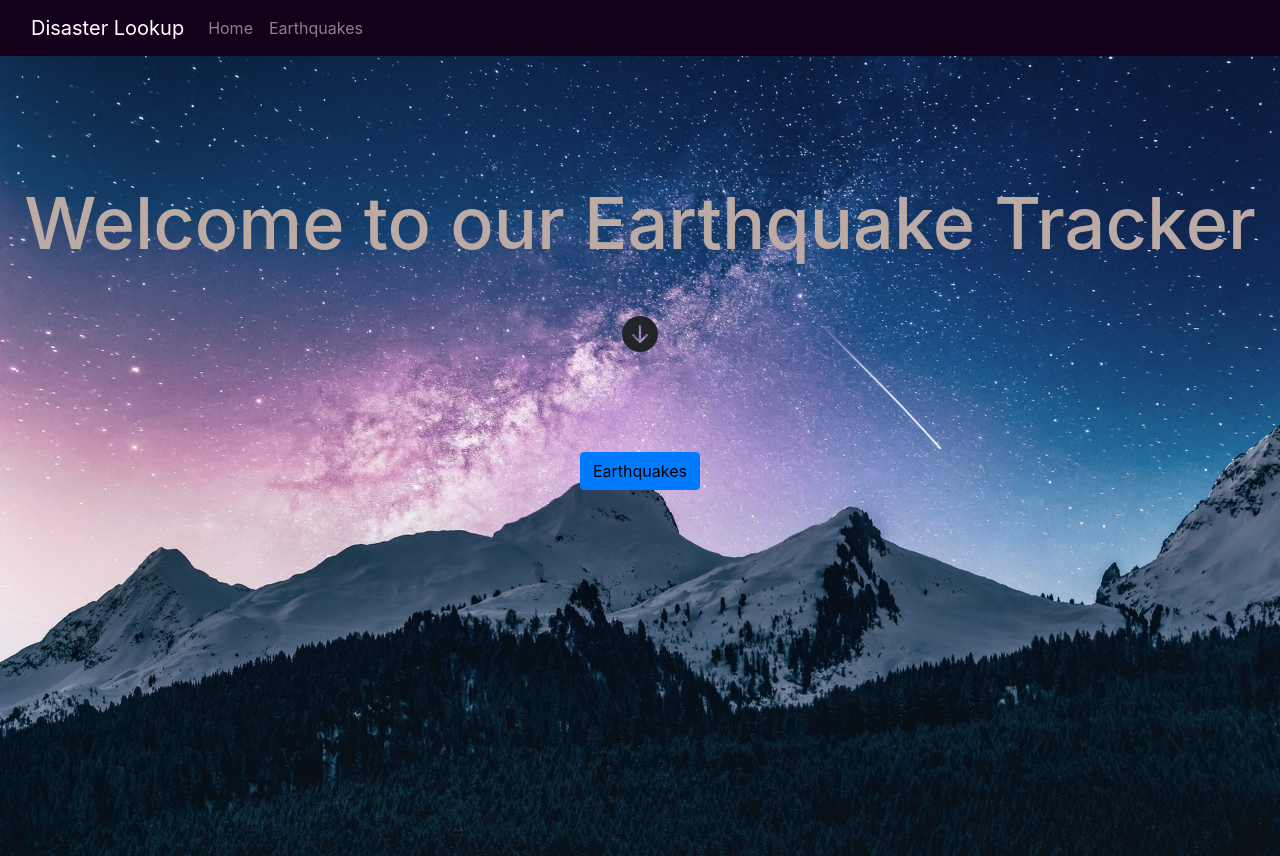
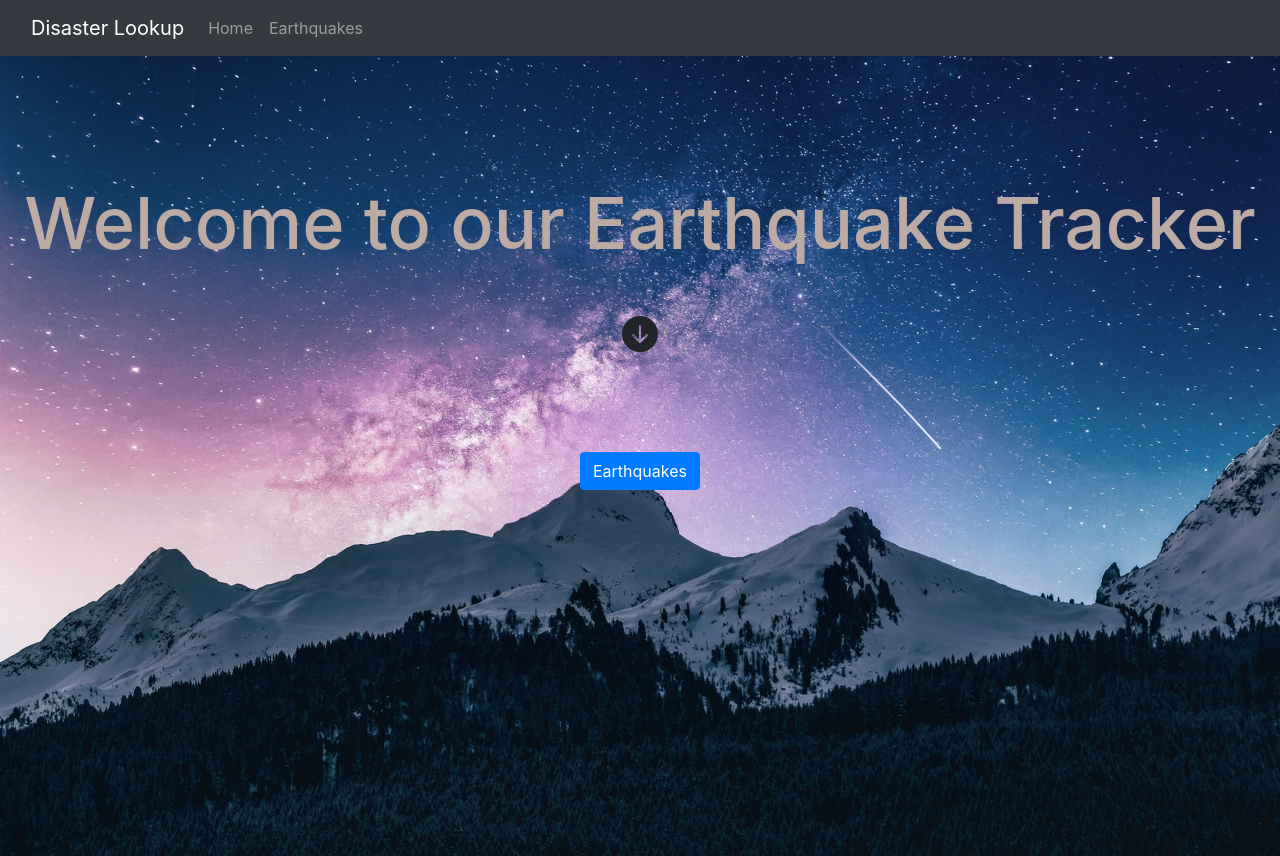
Before and after one commit to GourabPaul007/disaster-lookup, a React (Create React App) app: page / in a window 1280 px wide. Built offline with nearby package versions, Linux system fonts and the light colour scheme.

Commit message:
minor changes

```diff
--- a/src/components/Home.jsx
+++ b/src/components/Home.jsx
@@ -50,17 +50,21 @@ const Home = () => {
           <path d="M16 8A8 8 0 1 1 0 8a8 8 0 0 1 16 0zM8.5 4.5a.5.5 0 0 0-1 0v5.793L5.354 8.146a.5.5 0 1 0-.708.708l3 3a.5.5 0 0 0 .708 0l3-3a.5.5 0 0 0-.708-.708L8.5 10.293V4.5z" />
         </svg>
       </div>
-      <button
+      <a
         style={{
-          color: "black",
           fontStyle: "bold",
-          display: `${buttonDisplay}`,
+          fontSize: "36",
+          display: `${buttonDisplay}`, //needs backtick
           marginTop: 100,
         }}
-        className="btn btn-primary"
+        type="button"
+        class="btn btn-primary"
+        href="/earthquakes"
+        role="button"
       >
         Earthquakes
-      </button>
+      </a>
+      {/* <Link to="/earthquakes">Earthquakes</Link> */}
     </div>
   );
 };
--- a/src/components/fetchEqData.jsx
+++ b/src/components/fetchEqData.jsx
@@ -65,7 +65,7 @@ class FetchEqData extends Component {
       <div
         className="container-fluid px-0 pt-3"
         style={{
-          backgroundColor: "#3e2723",
+          backgroundColor: "",
           width: "100",
           height: "100",
         }}
--- a/src/components/navbar.jsx
+++ b/src/components/navbar.jsx
@@ -4,8 +4,8 @@ import { Link } from "react-router-dom";
 const Navbar = () => {
   return (
     <nav
-      className="navbar sticky-top navbar-expand-lg navbar-dark"
-      style={{ background: "#13001a" }}
+      className="navbar sticky-top navbar-expand-lg bg-dark navbar-dark"
+      // style={{ background: "#13001a" }}
     >
       <div className="container-fluid">
         <a className="navbar-brand" href="/">
--- a/src/components/show.jsx
+++ b/src/components/show.jsx
@@ -32,7 +32,7 @@ const Show = (props) => {
       {props.eqs.map((eq) => (
         <div
           className="d-flex row justify-content-around mt-3 mb-3"
-          style={{ color: "white" }}
+          // style={{ color: "white" }}
           key={eq._id}
         >
           <div className="col-2 justify-content-end">{eq.mag}</div>
```
